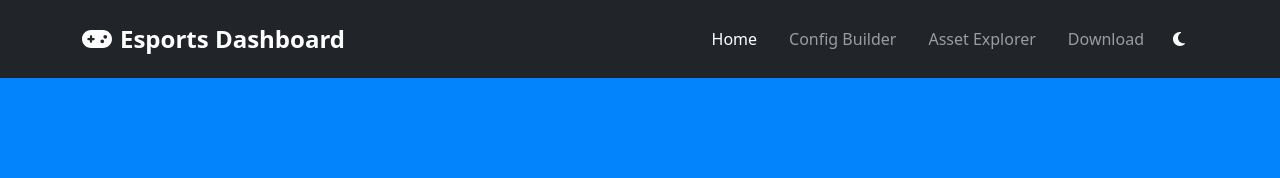
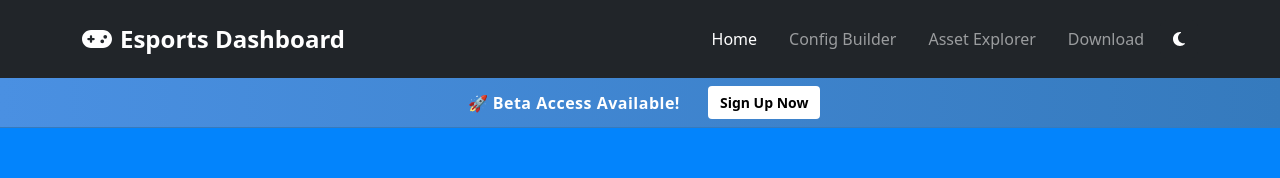
Before and after one commit to GitProductions/EsportsDash-GameConfigCreator, a React (Vite) app: page /#/ in a window 1280 px wide. Shown: the top 178 px of the page. Built offline with nearby package versions, Linux system fonts and the light colour scheme.

Commit message:
added beta overlay and form

```diff
--- /dev/null
+++ b/src/components/BetaOverlay.css
@@ -0,0 +1,35 @@
+.beta-banner {
+    background: linear-gradient(90deg, #4a90e2, #357abd);
+    color: white;
+    padding: 8px 16px;
+    text-align: center;
+    position: relative;
+    z-index: 1000;
+    display: flex;
+    justify-content: center;
+    align-items: center;
+    gap: 20px;
+    border-bottom: 1px solid #357abd;
+}
+
+.beta-text {
+    font-weight: 600;
+    letter-spacing: 0.5px;
+}
+
+.beta-button {
+    background-color: white;
+    color: #000000;
+    border: none;
+    padding: 6px 12px;
+    border-radius: 4px;
+    font-weight: 600;
+    cursor: pointer;
+    transition: all 0.5s ease;
+}
+
+.beta-button:hover {
+    background-color: #fbff00;
+    color:#000000;
+    transform: scale(1.05);
+}
--- /dev/null
+++ b/src/components/BetaOverlay.jsx
@@ -0,0 +1,23 @@
+import React from 'react';
+import { Button } from 'react-bootstrap';
+import './BetaOverlay.css';
+
+const BetaOverlay = () => {
+    return (
+        <div className='beta-banner'>
+            <span className="beta-text px-2 p-1">🚀 Beta Access Available!</span>
+            <Button
+                className="beta-button"
+                href="https://tally.so/r/w5lMRN"
+                target="_blank"
+                rel="noreferrer"
+                size='sm'
+            >
+
+                Sign Up Now
+            </Button>
+        </div>
+    );
+};
+
+export default BetaOverlay;
--- a/src/pages/home/sections/hero.jsx
+++ b/src/pages/home/sections/hero.jsx
@@ -7,6 +7,7 @@ import { useNavigate } from 'react-router-dom';
 
 import { ThemeContext } from '../../../context/ThemeContext';
 import { useNavbar } from '../../../context/NavigationContext';
+import BetaOverlay from '../../../components/BetaOverlay';
 
 
 const Hero = () => {
@@ -25,9 +26,10 @@ const Hero = () => {
 
     return (
         <div
-            className={` text-${isDarkMode ? 'white' : 'dark'} py-5`}
+            className={` text-${isDarkMode ? 'white' : 'dark'} `}
             style={{ backgroundColor: isDarkMode ? '#0384fc' : '#dedede' }}
         >
+              <BetaOverlay />
             <Container className="py-5 px-sm-0 px-lg-5">
                 <Row className="align-items-center">
                     <Col lg={6}>
```
